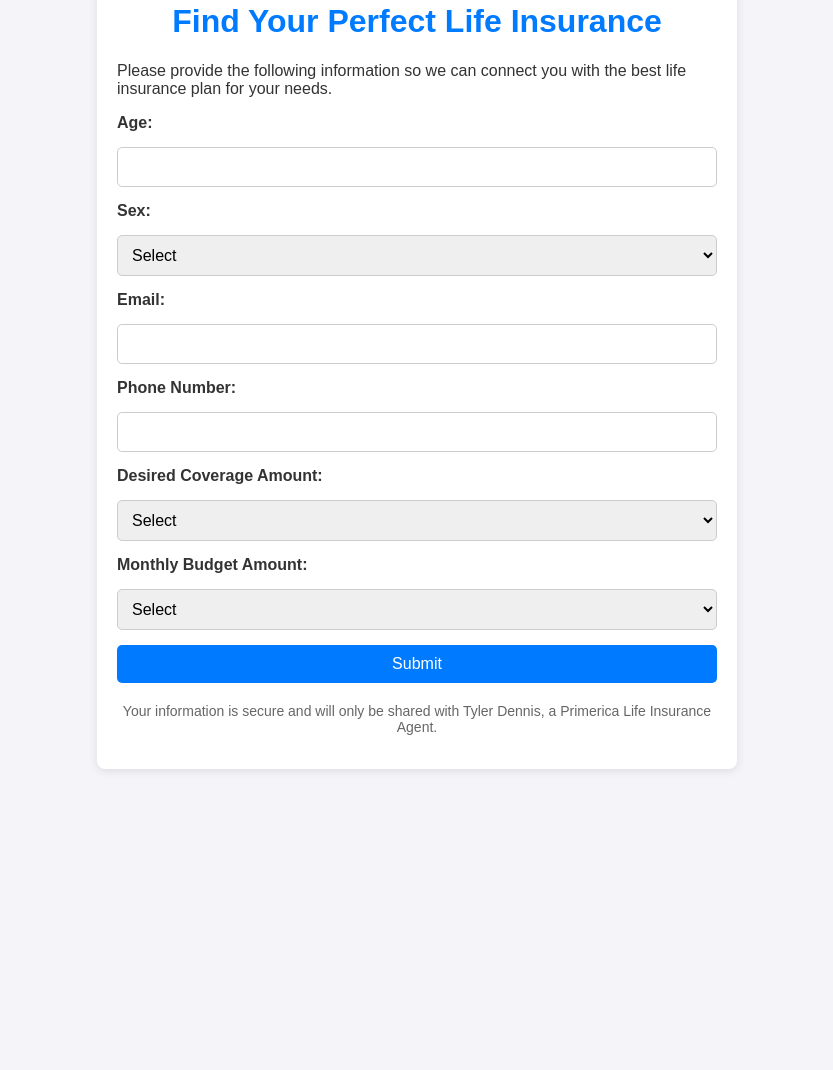
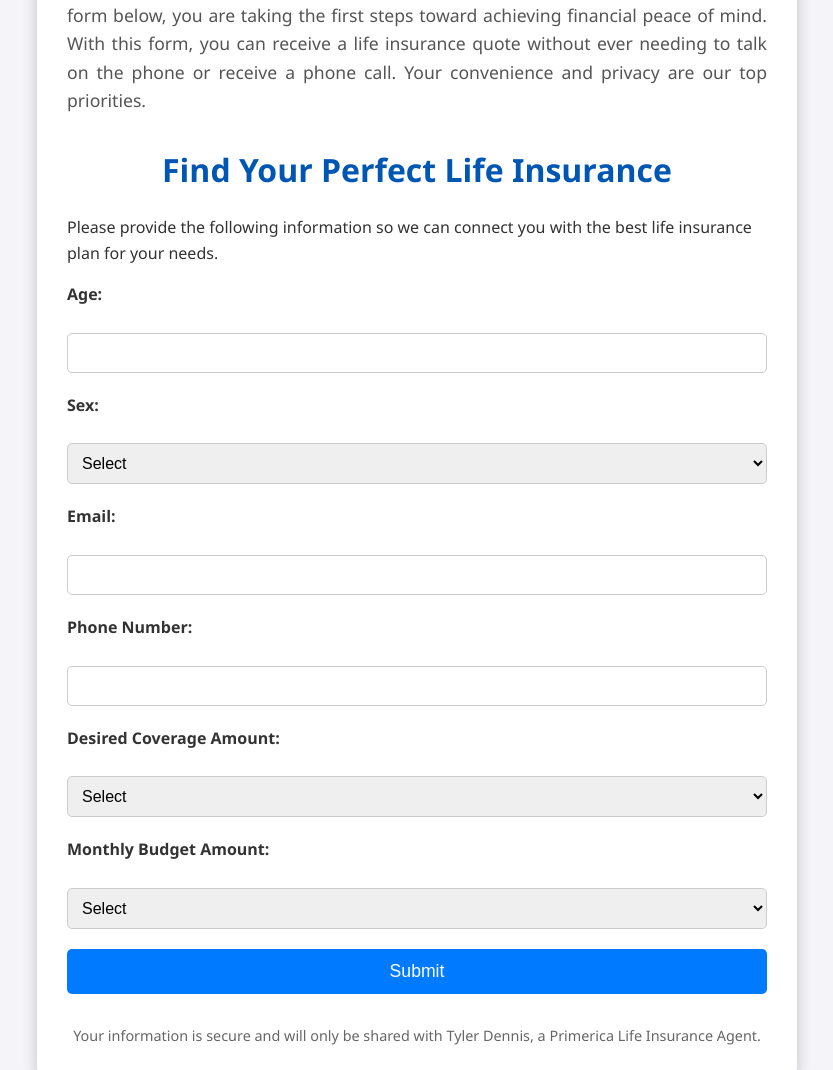
Before and after one commit to BoomyCoder/Life-Insurance-Form, a plain HTML site: page index.html in a window 1280 px wide. Shown: the part 312-1382 px from the top of the page, without its empty margins (223-1056 px from the left). Before the commit the page ends 1131 px from the top, so only its background shows below. Drawn offline with Linux system fonts and the light colour scheme.

Commit message:
Update styles.css
Updated CSS for welcome section.

```diff
--- a/styles.css
+++ b/styles.css
@@ -1,49 +1,100 @@
 body {
-  font-family: Arial, sans-serif;
+  font-family: 'Segoe UI', Tahoma, Geneva, Verdana, sans-serif;
   margin: 0;
   padding: 0;
   background-color: #f4f4f9;
   color: #333;
+  line-height: 1.6;
 }
+
 .container {
-  max-width: 600px;
+  max-width: 700px;
   margin: 50px auto;
-  padding: 20px;
-  background: #fff;
-  border-radius: 8px;
-  box-shadow: 0 2px 10px rgba(0, 0, 0, 0.1);
+  padding: 30px;
+  background: #ffffff;
+  border-radius: 10px;
+  box-shadow: 0 4px 15px rgba(0, 0, 0, 0.2);
 }
+
 h1 {
   text-align: center;
-  color: #007BFF;
+  color: #0056b3;
+  font-size: 2rem;
+  margin-bottom: 20px;
 }
+
+.welcome-section {
+  margin-bottom: 30px;
+}
+
+.welcome-section p {
+  text-align: justify;
+  font-size: 1.1rem;
+  color: #555;
+}
+
 form {
   display: flex;
   flex-direction: column;
-  gap: 15px;
+  gap: 20px;
 }
+
 label {
   font-weight: bold;
+  margin-bottom: 5px;
+  font-size: 1rem;
 }
-input, select, button {
+
+input,
+select,
+button {
   padding: 10px;
   border: 1px solid #ccc;
   border-radius: 5px;
-  font-size: 16px;
+  font-size: 1rem;
+  width: 100%;
+  box-sizing: border-box;
 }
+
+input:focus,
+select:focus {
+  outline: none;
+  border-color: #007BFF;
+  box-shadow: 0 0 5px rgba(0, 123, 255, 0.5);
+}
+
 button {
   background-color: #007BFF;
-  color: #fff;
+  color: #ffffff;
   border: none;
   cursor: pointer;
-  transition: background-color 0.3s ease;
+  transition: background-color 0.3s ease, transform 0.2s ease;
+  font-size: 1.1rem;
+  padding: 12px;
 }
+
 button:hover {
   background-color: #0056b3;
+  transform: scale(1.03);
 }
+
 .footer {
   text-align: center;
-  margin-top: 20px;
-  font-size: 14px;
+  margin-top: 30px;
+  font-size: 0.9rem;
   color: #666;
 }
+
+.footer p {
+  margin: 0;
+}
+
+@media (max-width: 768px) {
+  .container {
+    padding: 20px;
+  }
+
+  h1 {
+    font-size: 1.8rem;
+  }
+}
```
